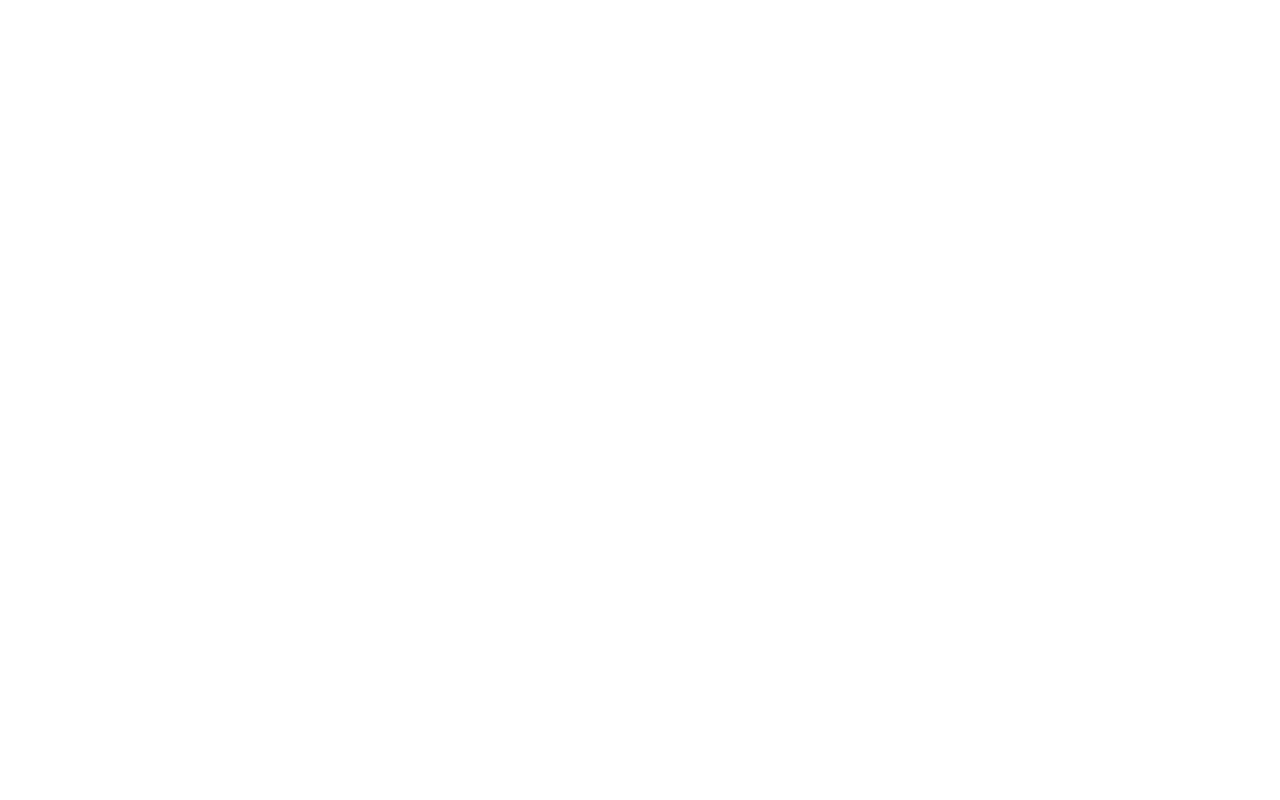
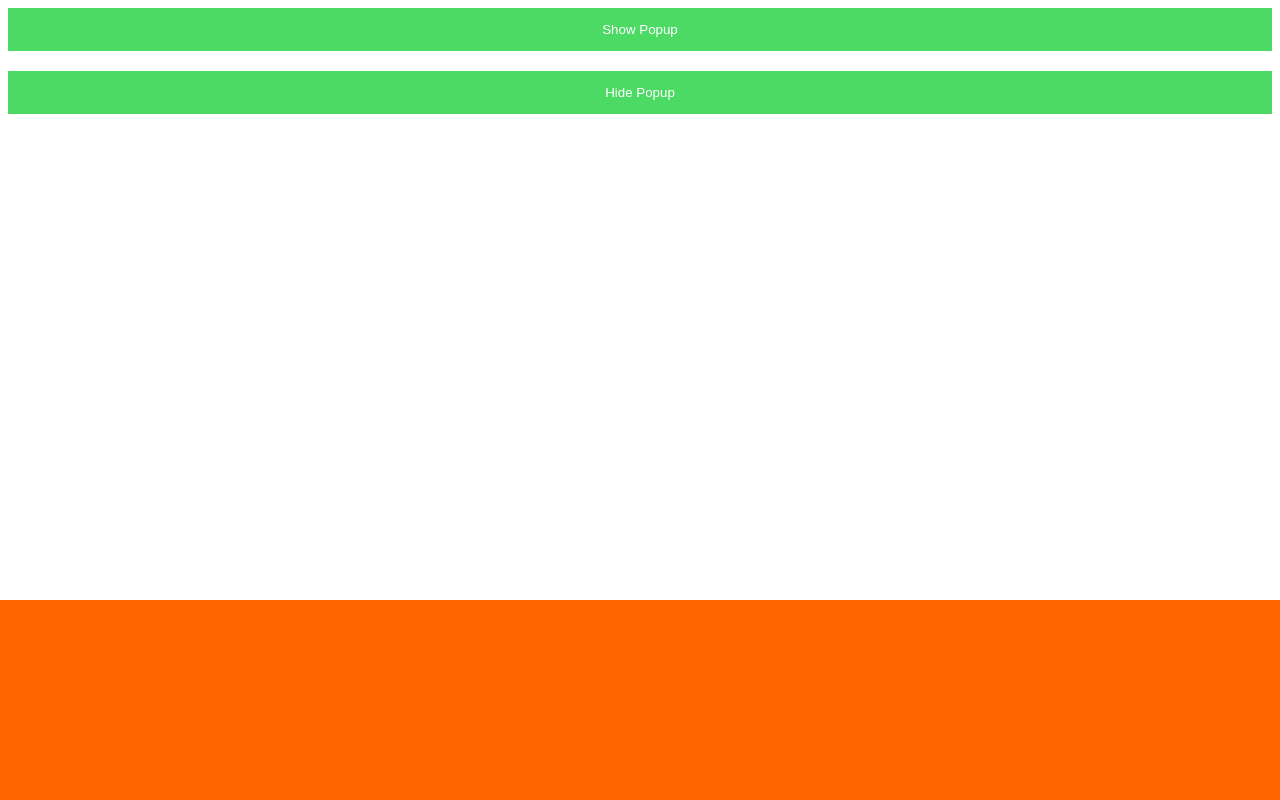
Before and after one commit to afeiship/webkit-sassui-animate-slide, a website: page docs/index.html in a window 1280 px wide. Drawn offline with nearby package versions, Linux system fonts and the light colour scheme; files that its build step writes are made by us from their sources.

Commit message:
issue: udpate test

```diff
--- a/docs/index.html
+++ b/docs/index.html
@@ -8,6 +8,26 @@
   <link rel="stylesheet" href="./test.css">
 </head>
 <body>
+  <div id="popup" data-direction='bottom' data-visible="true" style="height:200px; background: #f60" class="webkit-sassui-animate-slide"></div>
 
+
+  <button id='showBtn'>Show Popup</button>
+  <button id='hideBtn'>Hide Popup</button>
+
+  <script>
+    var el = document.getElementById('popup');
+    var showBtn = document.getElementById('showBtn');
+    var hideBtn = document.getElementById('hideBtn');
+
+    showBtn.onclick = function () {
+      el.setAttribute('data-visible', true);
+    }
+
+    hideBtn.onclick = function () {
+      el.setAttribute('data-visible', false);
+    }
+
+  </script>
 </body>
+
 </html>
--- a/docs/test.scss
+++ b/docs/test.scss
@@ -2,3 +2,14 @@
 .test-webkit-sassui-animate-slide{
   border:1px solid red;
 }
+
+
+button{
+  border: none;
+  color:#fff;
+  display: block;
+  width:100%;
+  padding:14px;
+  background: #4cd964;
+  margin-bottom: 20px;
+}
```
Also changed, not shown: test/test.html (deleted, +0 -35 lines), docs/test.css (added).
